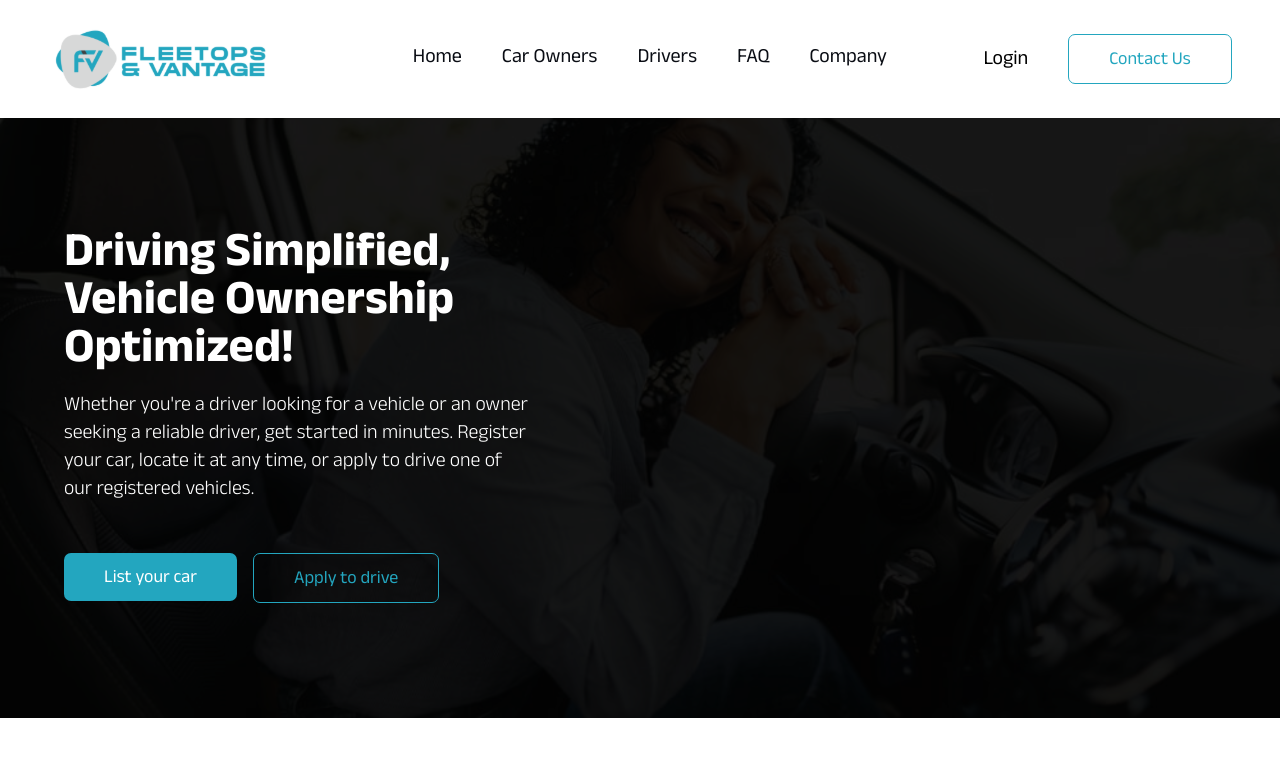
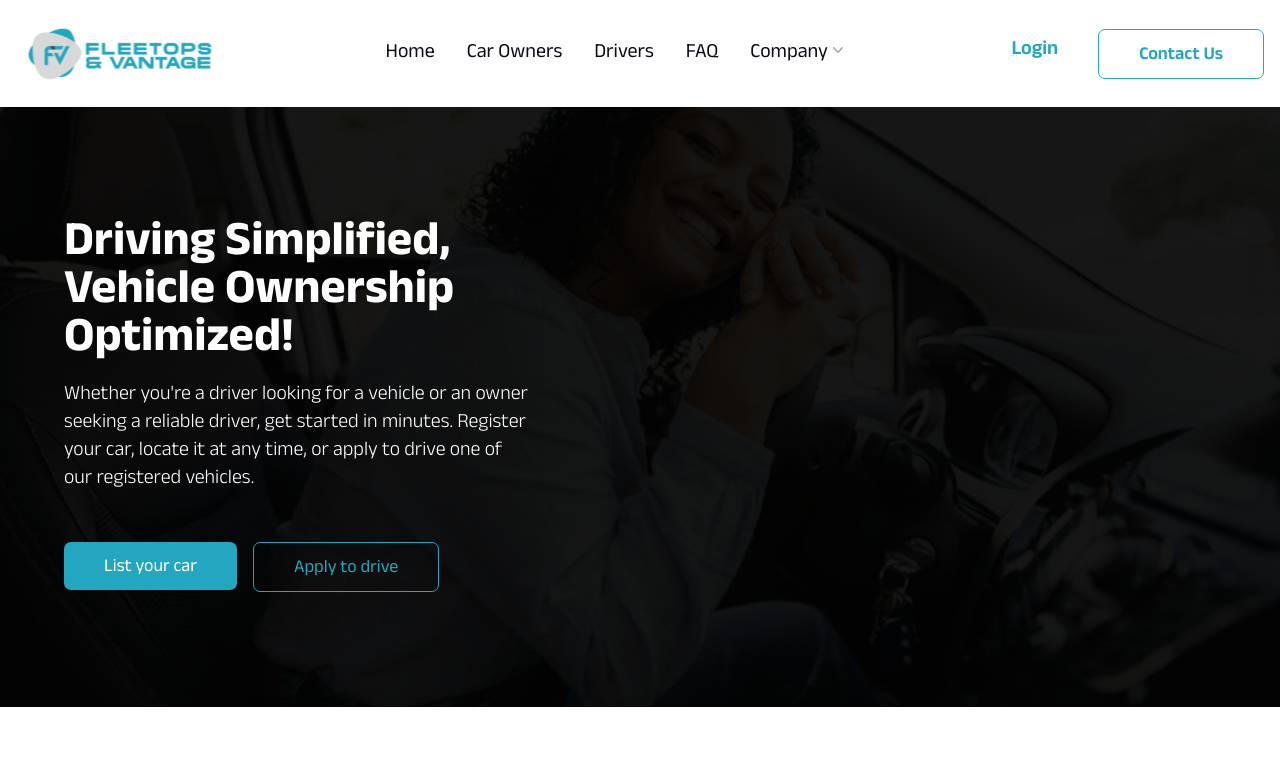
Before and after one commit to Touchstack/FleetOps, a React (Vite) app: page / in a window 1280 px wide. Shown: the top 763 px of the page. Built offline with nearby package versions, Linux system fonts and the light colour scheme.

Commit message:
Navbar updated

```diff
--- a/package.json
+++ b/package.json
@@ -15,7 +15,7 @@
     "react": "^18.2.0",
     "react-dom": "^18.2.0",
     "react-router-dom": "^6.14.2",
-    "sort-by": "^1.2.0"
+    "sort-by": "^0.0.2"
   },
   "devDependencies": {
     "@types/react": "^18.2.14",
--- a/src/App.jsx
+++ b/src/App.jsx
@@ -1,7 +1,11 @@
 import "./App.css";
 import "./index.css";
 import HomePage from "./pages/HomePage/HomePage";
+import CarOwnersPage from "./pages/CarOwnersPage/CarOwnersPage";
 
 export default function App() {
-  return <HomePage />;
+  return <div>
+    <HomePage />
+    <CarOwnersPage />
+  </div>;
 }
--- a/src/Components/Navbar/NavBar.jsx
+++ b/src/Components/Navbar/NavBar.jsx
@@ -1,62 +1,115 @@
+import React from 'react'
 import AppLogo from "../../assets/images/fleetops-logo.svg";
-import OutlinedButton from "../Buttons/OutlinedButton";
+import OutlinedButton from '../Buttons/OutlinedButton';
 
 export default function NavBar() {
   return (
-    <div className="bg-white">
-      <div className="md:flex items-center justify-around bg-white py-4 md:px-10 ">
-        <div>
-          <a href="/" className="mr-">
+    <nav className="bg-white border-gray-200 dark:bg-gray-900">
+      <div className="max-w-screen-xl flex flex-wrap items-center justify-between mx-auto p-4">
+        <a href="/" className="">
           <img
             className="lg:mr-20"
             src={AppLogo}
             alt="App Logo"
-              style={{ width: 228, height: 86 }}
+            style={{ width: 210, height: 75 }}
           />
         </a>
+        <div className="flex md:order-2">
+          <span className="md:ml-20 py-1 text-xl lg:block md:hidden sm:hidden hidden">
+            <a href="/Login" className="text-fleetBlue font-SemiBold">
+              Login
+            </a>
+          </span>
+          <OutlinedButton
+            buttonText={"Contact Us"}
+            cssprops={"md:ml-10 lg:block md:hidden sm:hidden hidden font-SemiBold"}
+          />
+          <button
+            data-collapse-toggle="navbar-cta"
+            type="button"
+            className="inline-flex items-center p-2 w-10 h-10 justify-center text-sm text-gray-500 rounded-lg lg:hidden hover:bg-gray-100 focus:outline-none focus:ring-2 focus:ring-gray-200 dark:text-gray-400 dark:hover:bg-gray-700 dark:focus:ring-gray-600"
+            aria-controls="navbar-cta"
+            aria-expanded="false"
+          >
+            <span className="sr-only">Open main menu</span>
+            <svg
+              className="w-5 h-5"
+              aria-hidden="true"
+              xmlns="http://www.w3.org/2000/svg"
+              fill="none"
+              viewBox="0 0 17 14"
+            >
+              <path
+                stroke="currentColor"
+                strokeLinecap="round"
+                strokeLinejoin="round"
+                strokeWidth="2"
+                d="M1 1h15M1 7h15M1 13h15"
+              />
+            </svg>
+          </button>
         </div>
-        <nav className="text-[19px] font-Regular text-fleetNavText">
-          <div className="flex flex-col lg:flex-row lg:block md:hidden sm:hidden hidden items-center">
-            <ul className="md:flex md:items-center ">
-              <li className="md:ml-10 py-1 text-xl">
-                <a href="/" className="hover:text-fleetBlue">
+        <div
+          className="items-center justify-between hidden w-full lg:flex md:w-auto md:order-1"
+          id="navbar-cta"
+        >
+          <ul className="flex flex-col text-xl font-Regular p-4 md:p-0 mt-4 border border-gray-100 rounded-lg bg-gray-50 md:flex-row md:space-x-8 md:mt-0 md:border-0 md:bg-white dark:bg-gray-800 md:dark:bg-gray-900 dark:border-gray-700">
+            <li>
+              <a
+                href="/"
+                className="block py-2 pl-3 pr-4 text-white bg-blue-700 rounded md:bg-transparent md:text-fleetNavText md:p-0 md:hover:text-fleetBlue"
+                aria-current="page"
+              >
                 Home
               </a>
             </li>
-              <li className="md:ml-10 py-1 text-xl">
-                <a href="/carowners" className="hover:text-fleetBlue">
+            <li>
+              <a
+                href="/carowners"
+                className="block py-2 pl-3 pr-4 text-fleetNavText rounded hover:bg-gray-100 md:hover:bg-transparent md:hover:text-fleetBlue md:p-0 md:dark:hover:text-blue-500 dark:text-white dark:hover:bg-gray-700 dark:hover:text-white md:dark:hover:bg-transparent dark:border-gray-700"
+              >
                 Car Owners
               </a>
             </li>
-              <li className="md:ml-10 py-1 text-xl">
-                <a href="/Drivers" className="hover:text-fleetBlue">
+            <li>
+              <a
+                href="#"
+                className="block py-2 pl-3 pr-4 text-fleetNavText rounded hover:bg-gray-100 md:hover:bg-transparent md:hover:text-fleetBlue md:p-0 md:dark:hover:text-blue-500 dark:text-white dark:hover:bg-gray-700 dark:hover:text-white md:dark:hover:bg-transparent dark:border-gray-700"
+              >
                 Drivers
               </a>
             </li>
-              <li className="md:ml-10 py-1 text-xl">
-                <a href="/FAQ" className="hover:text-fleetBlue">
+            <li>
+              <a
+                href="#"
+                className="block py-2 pl-3 pr-4 text-fleetNavText rounded hover:bg-gray-100 md:hover:bg-transparent md:hover:text-fleetBlue md:p-0 md:dark:hover:text-blue-500 dark:text-white dark:hover:bg-gray-700 dark:hover:text-white md:dark:hover:bg-transparent dark:border-gray-700"
+              >
                 FAQ
               </a>
             </li>
-              <li className="md:ml-10 py-1 text-xl">
-                <a href="/Company" className="hover:text-fleetBlue">
+            <li>
+              <a
+                href="#"
+                className="flex py-2 pl-3 pr-4 text-fleetNavText rounded hover:bg-gray-100 md:hover:bg-transparent md:hover:text-fleetBlue md:p-0 md:dark:hover:text-blue-500 dark:text-white dark:hover:bg-gray-700 dark:hover:text-white md:dark:hover:bg-transparent dark:border-gray-700"
+              >
                 Company
+                <svg
+                  className="mr-1 h-5 w-5 text-gray-400"
+                  viewBox="0 0 20 20"
+                  fill="currentColor"
+                  aria-hidden="true"
+                >
+                  <path
+                    fillRule="evenodd"
+                    d="M5.23 7.21a.75.75 0 011.06.02L10 11.168l3.71-3.938a.75.75 0 111.08 1.04l-4.25 4.5a.75.75 0 01-1.08 0l-4.25-4.5a.75.75 0 01.02-1.06z"
+                    clipRule="evenodd"
+                  />
+                </svg>
               </a>
             </li>
           </ul>
         </div>
+      </div>
     </nav>
-        <div className="font-Regular">
-          <span className="md:ml-20 py-1 text-xl">
-            <a href="/Login" className="hover:text-fleetBlue">
-              Login
-            </a>
-          </span>
-          <span className="md:ml-10 py-1 ">
-            <OutlinedButton buttonText={"Contact Us"} />
-          </span>
-        </div>
-      </div>
-    </div>
   );
 }
```
Also changed, not shown: 1 other file (tests, documents, lock files or other folders). Lines whose indentation alone changed are shown as unchanged.
